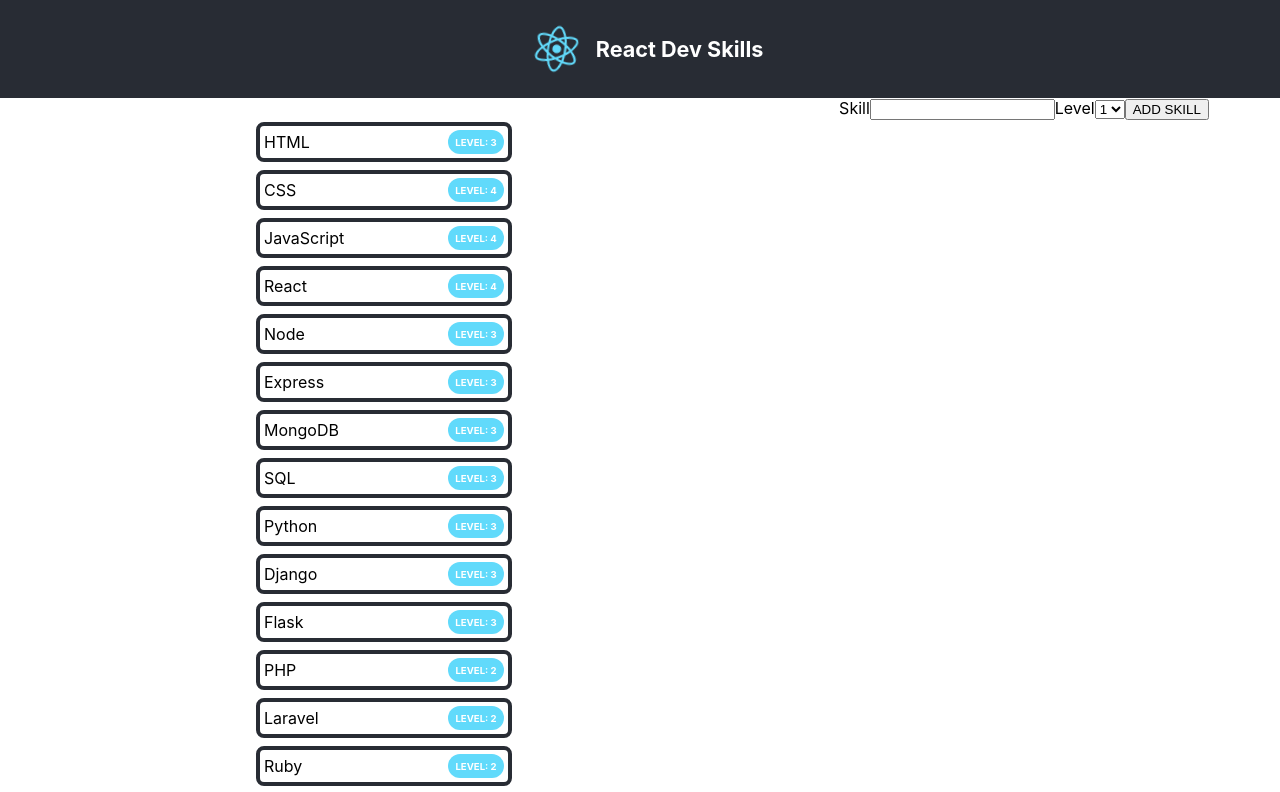
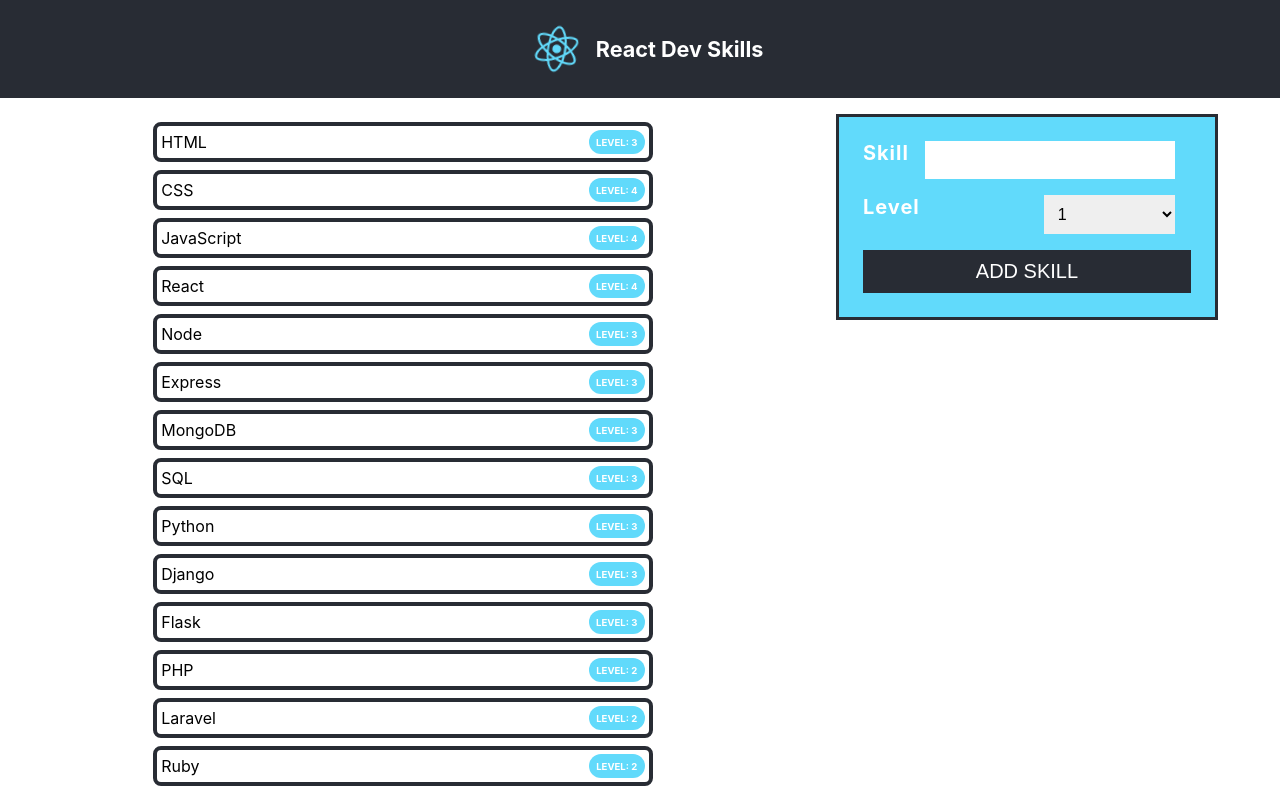
Before and after one commit to Dinssa/react-dev-skills, a React (Create React App) app: page / in a window 1280 px wide. Shown: the top 792 px of the page. Built offline with nearby package versions, Linux system fonts and the light colour scheme.

Commit message:
Style skill form

```diff
--- a/src/App.css
+++ b/src/App.css
@@ -40,5 +40,5 @@
 
 main{
   display: grid;
-  grid-template-columns: 1.5fr 1fr;
+  grid-template-columns: 1.7fr 1fr;
 }
--- a/src/components/NewSkillForm.css
+++ b/src/components/NewSkillForm.css
@@ -0,0 +1,67 @@
+
+.NewSkillForm {
+    display: flex;
+    flex-direction: column;
+    align-items: center;
+    padding: 2vmin;
+    margin-right: 4vmin;
+}
+
+.form-content{
+    display: flex;
+    flex-direction: column;
+    align-items: center;
+    width: 80%;
+    padding: 3vmin;
+    border: 0.4vmin solid rgb(40, 44, 52);
+    background-color: #61DAFB;
+}
+
+.form-group{
+    display: flex;
+    flex-direction: row;
+    width: 100%;
+    margin-bottom: 2vmin;
+    justify-content: space-between;
+}
+
+.form-group > label {
+    font-size: 20px;
+    letter-spacing: 1px;
+    min-width: 6vmin;
+    text-align: left;
+    font-weight: 700;
+    color: white;
+}
+
+.form-group > input {
+    width: 70%;
+    margin-right: 2vmin;
+    font-size: 16px;
+    padding: 10px;
+    border: none;
+
+}
+
+.form-group > select {
+    width: 40%;
+    margin-right: 2vmin;
+    font-size: 16px;
+    padding: 10px;
+    border: none;
+}
+
+.form-content > button {
+    width: 100%;
+    padding: 10px;
+    font-size: 20px;
+    background-color: #282C34;
+    color: #fff;
+    border: none;
+    cursor: pointer;
+}
+
+.form-content > button:hover {
+    background-color: #5c6576;
+    color: #fff;
+}
--- a/src/components/NewSkillForm.jsx
+++ b/src/components/NewSkillForm.jsx
@@ -3,9 +3,13 @@
 
 export default function NewSkillForm() {
   return (
-    <form>
+    <form className="NewSkillForm">
+      <div className="form-content">
+        <div className="form-group">
           <label>Skill</label>
           <input></input>
+        </div>
+        <div className="form-group">
           <label>Level</label>
           <select>
             <option>1</option>
@@ -13,7 +17,9 @@
             <option>3</option>
             <option>4</option>
           </select>
+        </div>
         <button>ADD SKILL</button>
+      </div>
     </form>
   );
 }
--- a/src/components/SkillListItem.css
+++ b/src/components/SkillListItem.css
@@ -5,7 +5,7 @@
     border: 0.5vmin solid rgb(40, 44, 52);
     border-radius: 0.5rem;
     font-size: 2vmin;
-    max-width: 30vmin;
+    max-width: 60%;
     display: flex;
     justify-content: space-between;
     align-items: center;
```
Lines whose indentation alone changed are shown as unchanged.
